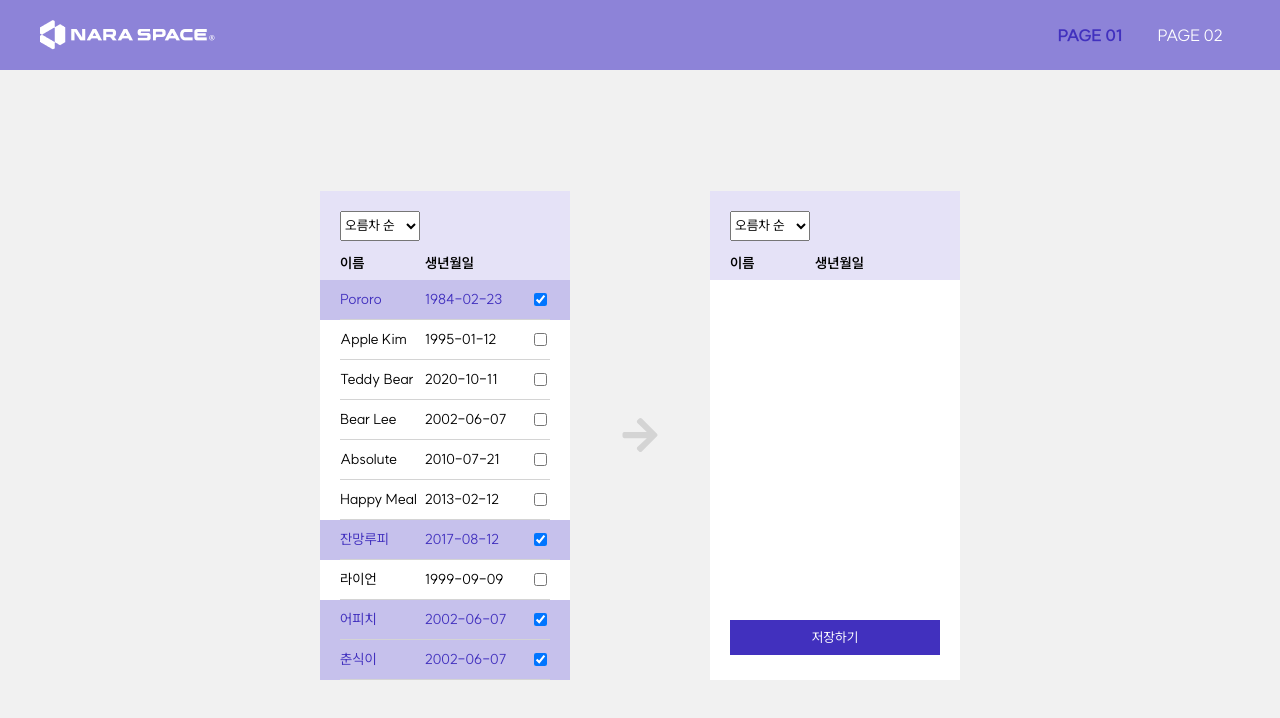
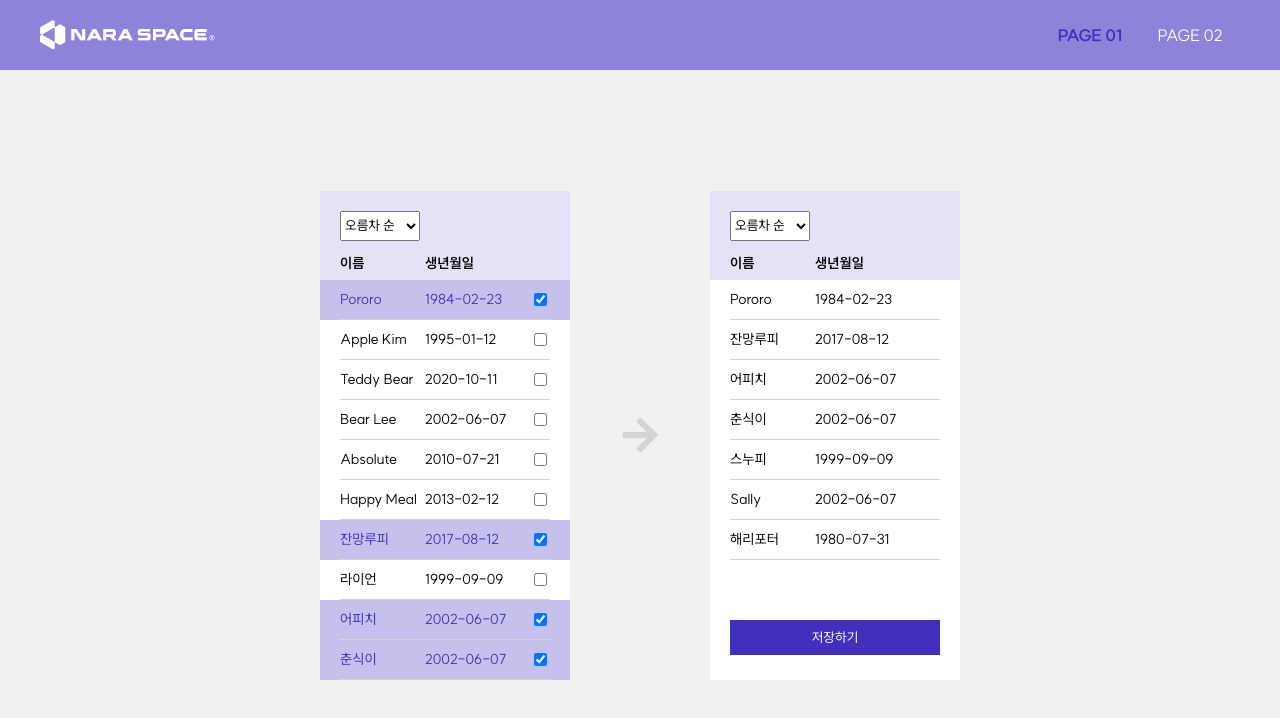
Before and after one commit to rlawlsyoung/naraspace-front, a React (Vite) app: page / in a window 1280 px wide. Shown: the top 718 px of the page. Built offline with nearby package versions, Linux system fonts and the light colour scheme.

Commit message:
[Add] 유저 데이터 클릭 시 우측에 표시되는 기능 구현

```diff
--- /dev/null
+++ b/src/components/UserBar.tsx
@@ -0,0 +1,47 @@
+import React from 'react';
+import styled from 'styled-components';
+
+import { deepGray } from '../styles/theme';
+
+interface UserBarType {
+  name: string;
+  date: string;
+  checked: boolean;
+}
+
+const UserBar: React.FC<UserBarType> = ({ name, date, checked }) => {
+  return (
+    <Container>
+      <Wrapper>
+        <Name>{name}</Name>
+        <p>{date}</p>
+      </Wrapper>
+    </Container>
+  );
+};
+
+const Container = styled.div`
+  display: flex;
+  align-items: center;
+  justify-content: space-between;
+  height: 40px;
+  padding: 10px 0;
+  margin: 0 20px;
+  border-bottom: 1px solid ${deepGray};
+
+  &:last-of-type {
+    border: none;
+  }
+`;
+
+const Wrapper = styled.div`
+  display: flex;
+`;
+
+const Name = styled.p`
+  width: 85px;
+`;
+
+const CheckBox = styled.input``;
+
+export default UserBar;
--- a/src/components/UserBarCheck.tsx
+++ b/src/components/UserBarCheck.tsx
@@ -1,17 +1,18 @@
 import React from 'react';
 import styled from 'styled-components';
-
+import { userDataType } from '../pages/Main';
 import { deepGray, middleBlue, deepBlue } from '../styles/theme';
 
 interface UserBarCheckType {
+  handleChange: () => void;
   name: string;
   date: string;
   checked: boolean;
 }
 
-const UserBarCheck: React.FC<UserBarCheckType> = ({ name, date, checked }) => {
+const UserBarCheck: React.FC<UserBarCheckType> = ({ handleChange, name, date, checked }) => {
   return (
-    <Container checked={checked}>
+    <Container checked={checked} onClick={handleChange}>
       <Wrapper>
         <InfoWrapper>
           <Name>{name}</Name>
@@ -31,6 +32,7 @@ const Container = styled.div<StyledPropsType>`
   height: 40px;
   background-color: ${(props) => props.checked && middleBlue};
   color: ${(props) => props.checked && deepBlue};
+  cursor: pointer;
 
   &:last-of-type {
     border: none;
@@ -54,6 +56,8 @@ const Name = styled.p`
   width: 85px;
 `;
 
-const CheckBox = styled.input``;
+const CheckBox = styled.input`
+  cursor: pointer;
+`;
 
 export default UserBarCheck;
--- a/src/pages/Main.tsx
+++ b/src/pages/Main.tsx
@@ -4,10 +4,24 @@ import { FaArrowRight } from 'react-icons/fa';
 import styled from 'styled-components';
 import ContainerHeader from '../components/ContainerHeader';
 import UserBarCheck from '../components/UserBarCheck';
-import { deepGray, deepBlue } from '../styles/theme';
+import UserBar from '../components/UserBar';
+import { deepGray, deepBlue, lightGray } from '../styles/theme';
+
+export interface userDataType {
+  id: number;
+  image: string;
+  name: string;
+  date: string;
+  comment: string;
+  checked: boolean;
+}
 
 const Main = () => {
-  const [userData, setUserData] = useState([{ name: '', date: '', checked: false }]);
+  const [userData, setUserData] = useState([
+    { id: 0, name: '', date: '', checked: false, image: '', comment: '' },
+  ]);
+
+  const checkedUserData = userData.filter((data) => data.checked);
 
   useEffect(() => {
     axios('/data/user-data.json').then((res) => {
@@ -21,9 +35,23 @@ const Main = () => {
       <LeftContainer>
         <ContainerHeader />
         <UserBarCheckWrapper>
-          {userData.map((data) => (
-            <UserBarCheck name={data.name} date={data.date} checked={data.checked} />
-          ))}
+          {userData.map((data) => {
+            const handleChange = () => {
+              const clickedIdx = userData.indexOf(data);
+              const newUserData = [...userData];
+              [...userData][clickedIdx].checked = !userData[clickedIdx].checked;
+              setUserData(newUserData);
+            };
+            return (
+              <UserBarCheck
+                key={data.id}
+                handleChange={handleChange}
+                name={data.name}
+                date={data.date}
+                checked={data.checked}
+              />
+            );
+          })}
         </UserBarCheckWrapper>
       </LeftContainer>
 
@@ -32,6 +60,15 @@ const Main = () => {
       <RightContainer>
         <ContainerHeader />
         <UserBarCheckWrapper>
+          {checkedUserData.map((data) => (
+            <UserBar
+              key={data.id}
+              // userData={userData}
+              name={data.name}
+              date={data.date}
+              checked={data.checked}
+            />
+          ))}
           <ButtonContainer className="flex-center">
             <SaveButton>저장하기</SaveButton>
           </ButtonContainer>
@@ -75,13 +112,20 @@ const UserBarCheckWrapper = styled.div`
   overflow-y: auto;
 
   &::-webkit-scrollbar {
+    position: fixed;
+    left: 0;
     width: 5px;
+    padding-left: 100px;
   }
 
   &::-webkit-scrollbar-thumb {
-    height: 3px;
-    border-radius: 10px;
-    background: ${deepGray};
+    border-radius: 2.5px;
+    background-color: ${deepGray};
+  }
+
+  &::-webkit-scrollbar-track {
+    border-radius: 2.5px;
+    background-color: ${lightGray};
   }
 `;
 
```
